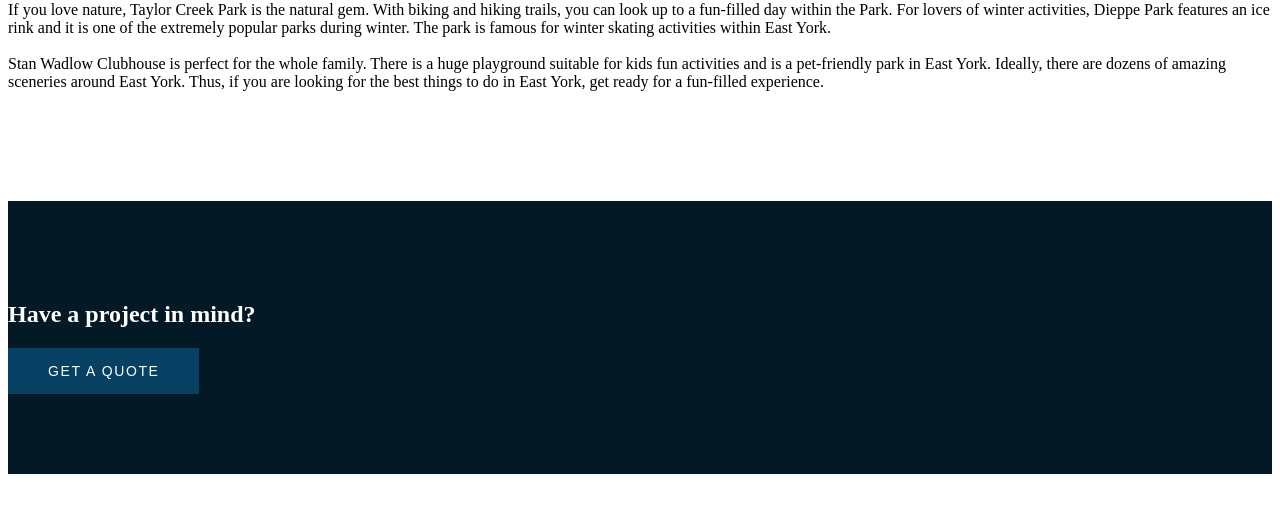
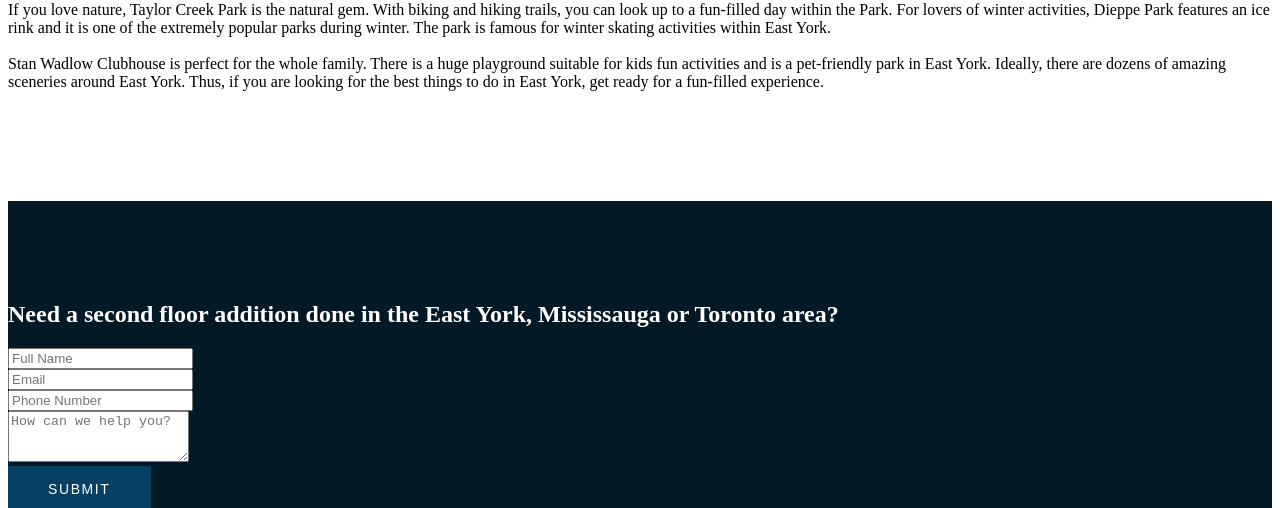
Before and after one commit to jd-fillmore/cassabella, a Gatsby site: page /second-floor-additions-east-york in a window 1280 px wide. Shown: the part 4228-4736 px from the top of the page. Built offline with nearby package versions, Linux system fonts and the light colour scheme; Gatsby itself is replaced by a stand-in of ours.

Commit message:
add cta area

```diff
--- a/src/components/seo-pages.scss
+++ b/src/components/seo-pages.scss
@@ -71,4 +71,7 @@
       margin-bottom: 40px;
     }
   }
+  #cta {
+    background: $secondary;
+  }
 }
--- a/src/pages/second-floor-additions-east-york.js
+++ b/src/pages/second-floor-additions-east-york.js
@@ -247,7 +247,20 @@ const SecondFloorAdditionsEastYork = () => (
         </Row>
       </Container>
     </section>
-    <CTA />
+    {/* CTA */}
+    <section id="cta">
+      <Container>
+        <Row className="text-center">
+          <Col lg="12">
+            <h2>
+              Need a second floor addition done in the East York, Mississauga or
+              Toronto area?
+            </h2>
+            <ContactForm />
+          </Col>
+        </Row>
+      </Container>
+    </section>
     <Footer />
   </Layout>
 )
```
